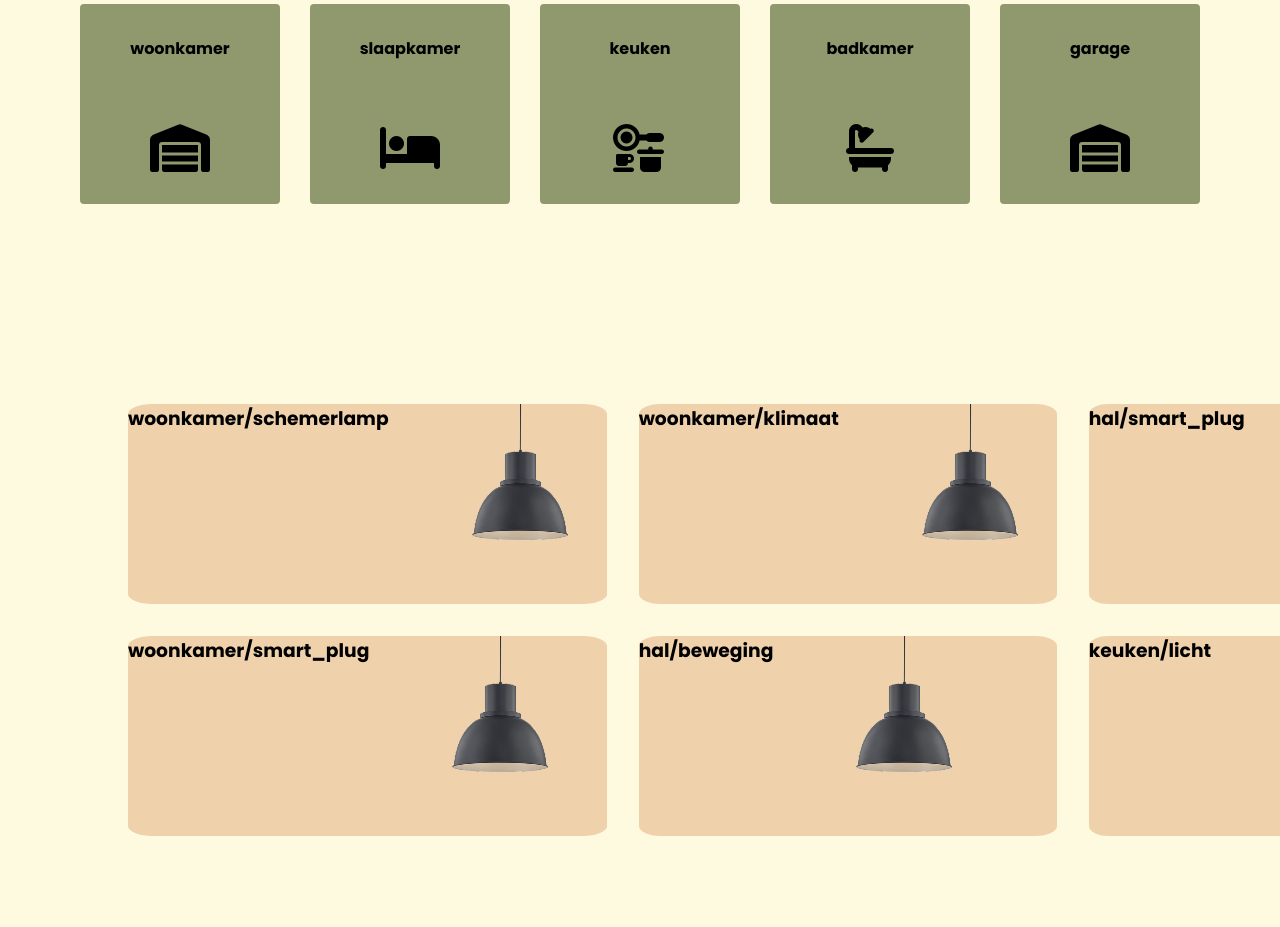
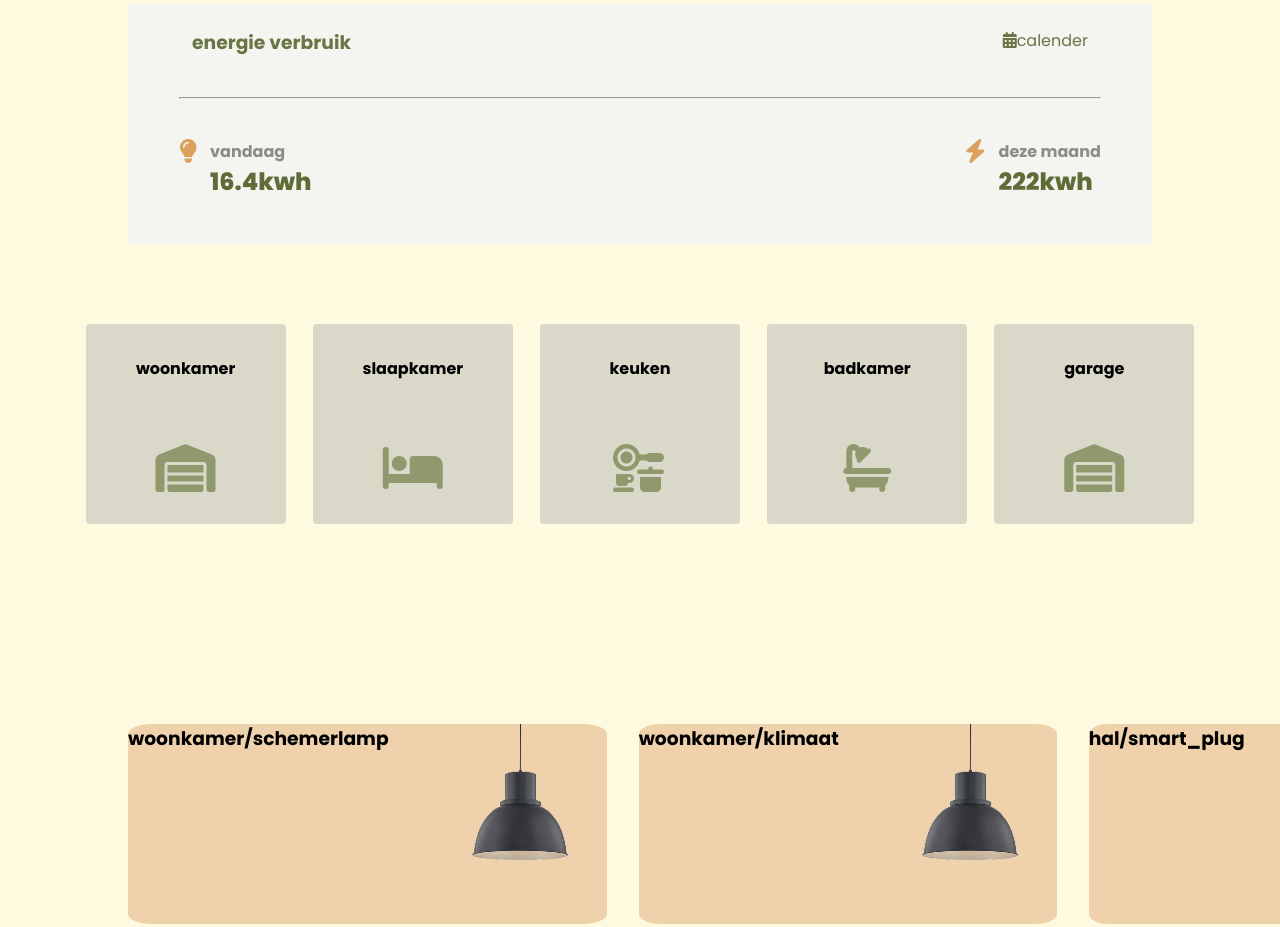
Before and after one commit to SemGuijt/frelderALA, a plain HTML site: page devices.html in a window 1280 px wide. Shown: the part 215-1142 px from the top of the page. Before the commit the page ends 1051 px from the top, so only its background shows below. Drawn offline with Linux system fonts and the light colour scheme.

Commit message:
updated the devices

```diff
--- a/css/colors.css
+++ b/css/colors.css
@@ -1,3 +1,4 @@
 :root {
     --backgroundcolor: #fefae0;
+    --fontfamily: "poppins";
 }
--- a/css/devices.css
+++ b/css/devices.css
@@ -1,7 +1,7 @@
 @import url('https://fonts.googleapis.com/css2?family=Poppins:ital,wght@0,100;0,200;0,300;0,400;0,500;0,600;0,700;0,800;0,900;1,100;1,200;1,300;1,400;1,500;1,600;1,700;1,800;1,900&display=swap');
 
 * {
-    font-family: "poppins";
+    font-family: var(--fontfamily);
     padding: 0px;
     margin: 0px;
     box-sizing: border-box;
@@ -11,9 +11,11 @@ body {
     background-color: var(--backgroundcolor);
     width: 100%;
     min-height: 100vh;
+    overflow-x: hidden;
 }
 
 
+/* header profiel foto */
 header {
     display: flex;
     justify-content: space-between;
@@ -21,19 +23,75 @@ header {
     margin: 10vh auto;
 }
 
+/* verbruik kaart */
+.verbruik-container {
+    background-color: #f4f5f1;
+    height: 30vh;
+    width: 80vw;
+    margin: 10vh auto
+}
+
+.verbruik-header {
+    display: flex;
+    justify-content: space-between;
+    width: 70vw;
+    margin: 0 auto;
+    color: #697544;
+    padding-top: 3vh;
+}
+
+hr {
+    border: 3pxsolid black;
+    width: 90%;
+    margin: 5vh auto;
+}
+
+
+.energie-counter {
+    display: flex;
+    justify-content: space-between;
+    width: 90%;
+    margin: auto;
+}
+
+.energie-counter i {
+    color: rgb(221, 161, 94);
+    font-size: 1.5em;
+
+}
+
+.counter {
+    display: flex;
+}
+
+.ruimte {
+    padding-left: 1vw;
+}
+
+.dag {
+    color: #8B8C89;
+    font-weight: bold;
+}
+
+.energie {
+    color: #606C38;
+    font-weight: 800;
+    font-size: 1.5em;
+}
+
+/* sectie van plekken waar apparaten zijn */
 .apparaten {
     display: flex;
-    justify-content: space-between;
+    justify-content: space-around;
     margin: 0 10vh;
     min-height: 40vh;
     flex-wrap: wrap;
     gap: 1rem;
 
-
 }
 
 .catogery {
-    background-color: #90986e;
+    background-color: #dad8c9;
     width: 200px;
     height: 200px;
     display: grid;
@@ -41,8 +99,14 @@ header {
     border-radius: 2%;
 }
 
-i {
+.catogery i {
     font-size: 3rem;
+    color: #90986e;
+}
+
+.catogery:hover {
+    background-color: #90986e;
+
 }
 
 .card {
@@ -52,21 +116,31 @@ i {
     display: flex;
 }
 
+/* grid van de appraten */
 .container {
     display: grid;
-    max-width: 80vw;
-    margin: 0 auto;
+    margin: 10vh auto;
     gap: 2rem;
-    margin-top: 10vh;
-
+    grid-template-columns: repeat(3, 1fr);
+    width: 80vw;
 }
 
-@media (min-width: 600px) {
+/* telefoon responsive */
+@media (max-width: 600px) {
     .container {
         grid-template-columns: repeat(2, 1fr);
     }
+
+    .apparaten {
+        flex-direction: column;
+        align-items: center;
+        justify-content: center;
+    }
+
+    .catogery {
+        width: 80%;
+    }
 }
-
 
 @media (min-width: 900px) {
     .container {
--- a/devices.html
+++ b/devices.html
@@ -17,6 +17,31 @@
         <img src="images/f4.png" alt="profile picture">
     </header>
 
+
+    <section class="verbruik-container">
+        <div class="verbruik-header">
+            <h3>energie verbruik</h3>
+            <p><i class="fa-solid fa-calendar-days"></i>calender</p>
+        </div>
+        <hr>
+        <div class="energie-counter">
+            <div class="counter">
+                <i class="fa-solid fa-lightbulb"></i>
+                <div class="ruimte">
+                    <p class="dag">vandaag</p>
+                    <p class="energie">16.4kwh</p>
+                </div>
+            </div>
+            <div class="counter">
+                <i class="fa-solid fa-bolt"></i>
+                <div class="ruimte">
+                    <p class="dag">deze maand</p>
+                    <p class="energie">222kwh</p>
+                </div>
+            </div>
+        </div>
+    </section>
+    <!-- scroll animatie maken -->
     <section class="apparaten">
         <div class="catogery">
             <h4>woonkamer</h4>
@@ -30,6 +55,7 @@
             <h4>keuken</h4>
             <i class="fa-solid fa-kitchen-set"></i>
         </div>
+
         <div class="catogery">
             <h4>badkamer</h4>
             <i class="fa-solid fa-bath"></i>
@@ -38,6 +64,7 @@
             <h4>garage</h4>
             <i class="fa-solid fa-warehouse"></i>
         </div>
+
     </section>
 
     <div class="container"></div>
@@ -53,7 +80,7 @@
 
     <template class="switch-template">
         <div class="switch">
-            <button>aan </button>
+            <button id="toggle" class="toggle">oonkamer/schemerlamp</button>
         </div>
     </template>
 
--- a/js/devices.js
+++ b/js/devices.js
@@ -5,26 +5,24 @@ fetch('./devices.json')
     });
 
 function showDevices(data) {
+    // cloned de container en de kaart
     const container = document.querySelector('.container');
     const template = document.querySelector('.smart-card');
+    // loop through all devices
+    for (const device of data) {
+        const friendlyName = device.friendly_name;
+        const clone = template.content.cloneNode(true);
 
-
-    // loop door alle devices
-    for (const obj of data) {
-        const friendlyName = obj.friendly_name;
-        const clone = template.content.cloneNode(true);
+        generateRoomCards(friendlyName)
 
         if (friendlyName === 'Coordinator') {
             continue;
         }
-
+        //voegt namen aan kaart
         addName(clone, friendlyName);
-
-        checkBinaryFeature(obj)
-
         container.appendChild(clone);
-
-
+        // voegt lighswitch Toe
+        addLightSwitch(device, clone, container, template);
     }
 }
 
@@ -33,18 +31,15 @@ function addName(clone, friendlyName) {
     devicesName.textContent = friendlyName;
 }
 
-
-function checkBinaryFeature(obj) {
-    const definition = obj.definition;
-
+function addLightSwitch(device, clone, container, template) {
+    const definition = device.definition;
+    // kijkt of er een type binary is want dan => lightswitch
     if (definition && definition.exposes) {
-
         for (const expose of definition.exposes) {
             if (expose.features) {
                 for (const feature of expose.features) {
                     if (feature.type === 'binary') {
-                        console.log("test")
-                        createLightswitch()
+                        createLightswitch(clone, container, device.friendly_name, template);
                     }
                 }
             }
@@ -52,8 +47,41 @@ function checkBinaryFeature(obj) {
     }
 }
 
+function createLightswitch(clone, container, friendlyName, template) {
+    const switchTemplate = document.querySelector('.switch-template');
+    const cloneSwitchTemplate = switchTemplate.content.cloneNode(true);
+    const button = cloneSwitchTemplate.querySelector('.toggle');
+    button.innerHTML = friendlyName;
 
+    template.appendChild(cloneSwitchTemplate);
 
+    document.querySelector('.toggle').onclick = (e) => {
+        const state = 'toggle';
+        const button_topic = document.querySelector('#toggle');
+        const topic = button_topic.value;
 
-function createLightswitch() {
+        payload = {
+            'topic': topic,
+            'feature': { 'state': state }
+        };
+        const options = {
+            method: 'POST',
+            headers: {
+                'Content-Type': 'application/json'
+            },
+            body: JSON.stringify(payload)
+        };
+
+        fetch('http://192.168.0.100:8000/api/set', options)
+        console.log("hi")
+    };
 }
+// hakt de namen eraf voor de cotogery
+function generateRoomCards(friendlyName) {
+    let cuttedString = friendlyName.indexOf('/');
+    let newstring = friendlyName.substring(0, cuttedString);
+
+    console.log(newstring);
+}
+
+// generate images for cards
```
